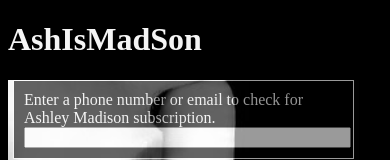
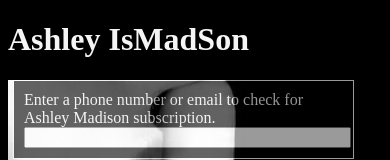
Before and after one commit to charlessfriend/AshIsMadSon, a website: page AshIsMadSon/www/index.html in a window 390 px wide. Shown: the top 160 px of the page. Drawn offline with Linux system fonts and the light colour scheme; some packages are replaced by stand-ins of ours.

Commit message:
changed the name

```diff
--- a/AshIsMadSon/www/index.html
+++ b/AshIsMadSon/www/index.html
@@ -10,7 +10,7 @@
 </head>
 <body>
     <div>
-        <h1>AshIsMadSon</h1>
+        <h1>Ashley IsMadSon</h1>
     </div>
     <div class="background">
         <div>
```
Also changed, not shown: AshIsMadSon/config.xml (+4 -4 lines).
